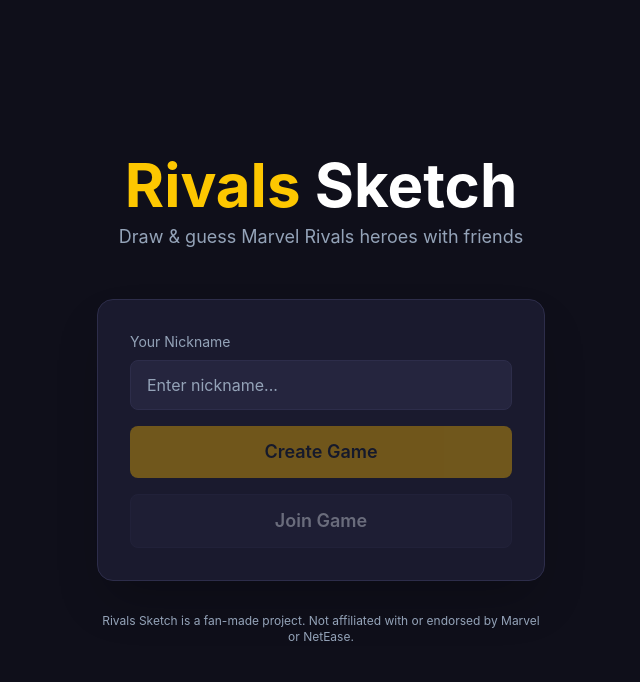
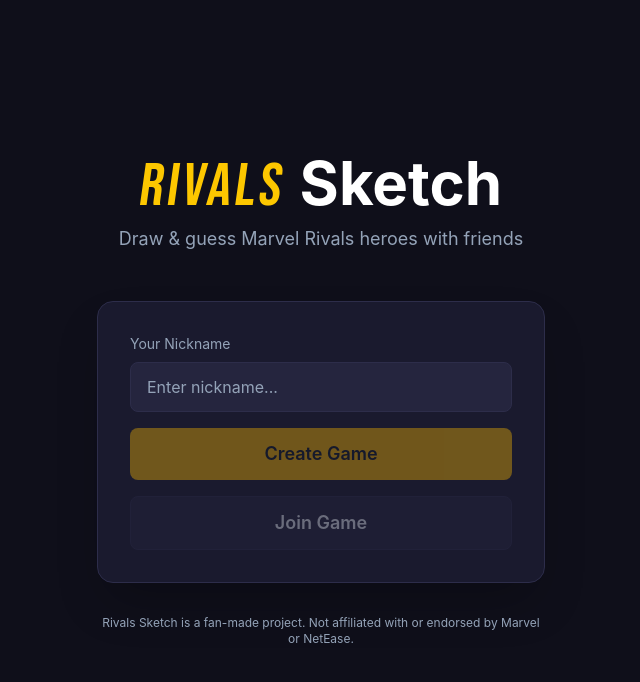
Before and after one commit to StephenScarlett/Rivals-Sketch, a React (Vite) app in the folder client/: page / in a window 1280 px wide. Shown: the top 682 px of the page, without its empty margins (319-959 px from the left). Built offline with nearby package versions, Linux system fonts and the light colour scheme.

Commit message:
Style RIVALS text with Bebas Neue font, skewed angular look to match game logo

```diff
--- a/client/index.html
+++ b/client/index.html
@@ -3,6 +3,9 @@
   <head>
     <meta charset="UTF-8" />
     <link rel="icon" type="image/svg+xml" href="/favicon.svg" />
+    <link rel="preconnect" href="https://fonts.googleapis.com" />
+    <link rel="preconnect" href="https://fonts.gstatic.com" crossorigin />
+    <link href="https://fonts.googleapis.com/css2?family=Bebas+Neue&display=swap" rel="stylesheet" />
     <meta name="viewport" content="width=device-width, initial-scale=1.0, maximum-scale=1.0, user-scalable=no, viewport-fit=cover" />
     <title>Rivals Sketch</title>
   </head>
--- a/client/src/components/GameBoard.tsx
+++ b/client/src/components/GameBoard.tsx
@@ -213,7 +213,8 @@
             className="text-base md:text-lg font-bold flex-shrink-0 hover:opacity-80 transition-opacity"
             title="Back to main menu"
           >
-            <span className="text-yellow-400">← Rivals</span>{' '}
+            <span className="text-[var(--color-text-muted)]">←</span>{' '}
+            <span className="rivals-logo text-yellow-400">RIVALS</span>{' '}
             <span className="text-white">Sketch</span>
           </button>
           <button
--- a/client/src/index.css
+++ b/client/src/index.css
@@ -12,6 +12,14 @@
   --color-success: #22c55e;
   --color-warning: #eab308;
   --color-danger: #ef4444;
+}
+
+.rivals-logo {
+  font-family: 'Bebas Neue', sans-serif;
+  font-weight: 400;
+  letter-spacing: 0.06em;
+  transform: skewX(-8deg);
+  display: inline-block;
 }
 
 * {
--- a/client/src/pages/Game.tsx
+++ b/client/src/pages/Game.tsx
@@ -112,7 +112,7 @@
       <div className="min-h-screen flex items-center justify-center p-4">
         <div className="w-full max-w-md bg-[var(--color-surface)] border border-[var(--color-border)] rounded-2xl p-8 shadow-2xl text-center">
           <h1 className="text-3xl font-bold mb-2">
-            <span className="text-yellow-400">Rivals</span>{' '}
+            <span className="rivals-logo text-yellow-400">RIVALS</span>{' '}
             <span className="text-white">Sketch</span>
           </h1>
           <p className="text-[var(--color-text-muted)] text-sm mb-6">Enter a nickname to join the game</p>
--- a/client/src/pages/Home.tsx
+++ b/client/src/pages/Home.tsx
@@ -32,7 +32,7 @@
       {/* Title */}
       <div className="text-center mb-12">
         <h1 className="text-6xl font-bold mb-2">
-          <span className="text-yellow-400">Rivals</span>{' '}
+          <span className="rivals-logo text-yellow-400">RIVALS</span>{' '}
           <span className="text-white">Sketch</span>
         </h1>
         <p className="text-[var(--color-text-muted)] text-lg">
```
